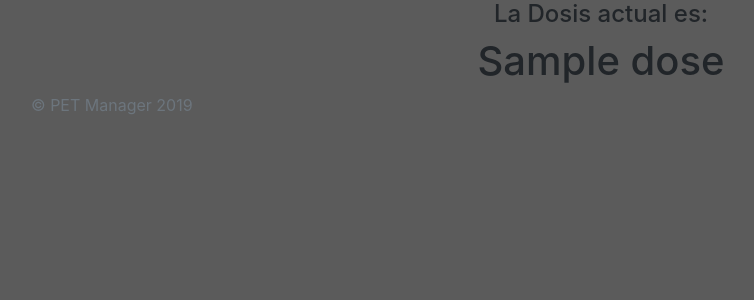
After one commit to Sebasinos/ProyectoPET, a Flask app: template src/Flask/Project/templates/real_time.html in a window 1280 px wide. The commit adds this page. Shown: the top 300 px of the page, without its empty margins (39-793 px from the left). Run offline with Flask 2, Linux system fonts and the light colour scheme; the template is opened without the code that fills it: most values are stand-ins (such as "Sample title", 1, 10 or a date in 2020); some libraries are stand-ins or nearby versions.

Commit message:
Update code

```diff
--- a/src/Flask/Project/main.py
+++ b/src/Flask/Project/main.py
@@ -1,6 +1,7 @@
 import os
 import math
 import datetime as dt
+from datetime import timedelta
 import time
 from flask import Flask
 from flask import render_template
@@ -9,8 +10,45 @@ from flask import request
 import forms
 lista=[]
 #-----Calculator-------#
+Rf=float(109.771)
+fac_cor_fluor= float(0.0063)
 
 app = Flask(__name__)
+#FUNCION ultima dosis de la lista
+
+def dose_last(lista):
+    lista=lista[-1]
+    dose_last=lista[0]
+    return dose_last
+
+#FUNCION ultimo tiempo de la lista
+
+def time_last(lista):
+    lista=lista[-1]
+    time_last=lista[1]
+    return time_last
+
+#FUNCION ultimo tiempo de la lista
+
+def ml_last(lista):
+    lista=lista[-1]
+    ml_last=lista[2]
+    return ml_last
+
+def cal_decay(dose_act,minut_decay,Rf):
+    dose_act=float(dose_act)
+    minutos=float(minut_decay)
+    act_fin=dose_act*(math.exp(-(0.693*minutos/Rf)))
+    return act_fin
+
+
+def dif_min_proy(time_last,time_proy):
+    start_dt = time_proy
+    end_dt = time_last
+    diff = (start_dt - end_dt)
+    minutos= int(diff.seconds/60)
+    return minutos
+
 
 def dif_min(time_x):
     now= dt.datetime.now()
@@ -35,6 +73,8 @@ def dosis_ini():
 		dose=comment_form.dosis.data
 		hour=comment_form.Hora.data
 		ml=comment_form.ml.data
+		now= dt.datetime.now()
+		hour=hour.replace(year=now.year, month=now.month, day=now.day)
 		tupla=(dose,hour,ml)
 		lista.append(tupla)
 		print(tupla)
@@ -45,5 +85,21 @@ def dosis_ini():
 	title = "PET Manager"
 	return render_template('dosis_ini.html', title=title, form = comment_form)
 
+@app.route('/real_time')
+def real_time():
+	act_ini=dose_last(lista)
+	time=time_last(lista)
+	minutos=dif_min(time)
+	dose_now=cal_decay(act_ini,minutos,Rf)
+	dose_now= float(dose_now)-float((float(dose_now) * fac_cor_fluor))
+	dose_now=format(dose_now, '.2f')
+	print (dose_now)
+	dose = dose_now
+
+	return render_template('real_time.html',dose=dose)
+
+
+
+
 if __name__ == '__main__':
 	app.run(debug=True, port= 8000)
--- a/src/Flask/Project/static/css/main.css
+++ b/src/Flask/Project/static/css/main.css
@@ -1,3 +1,3 @@
 body {
-  background-color: #E6E6FA;
+  background-color: #5b5b5b;
 }
--- /dev/null
+++ b/src/Flask/Project/templates/real_time.html
@@ -0,0 +1,11 @@
+{% extends 'base/base.html'%}
+
+{% block title %} {{ title }} {% endblock %}
+
+{% block content %}
+<center>
+<h4>La Dosis actual es:</h4>
+
+<h1>{{dose}}</h1>
+</center>
+{% endblock %}
```
Also changed, not shown: src/Flask/Project/calculators.py (added, +29 -0 lines).
